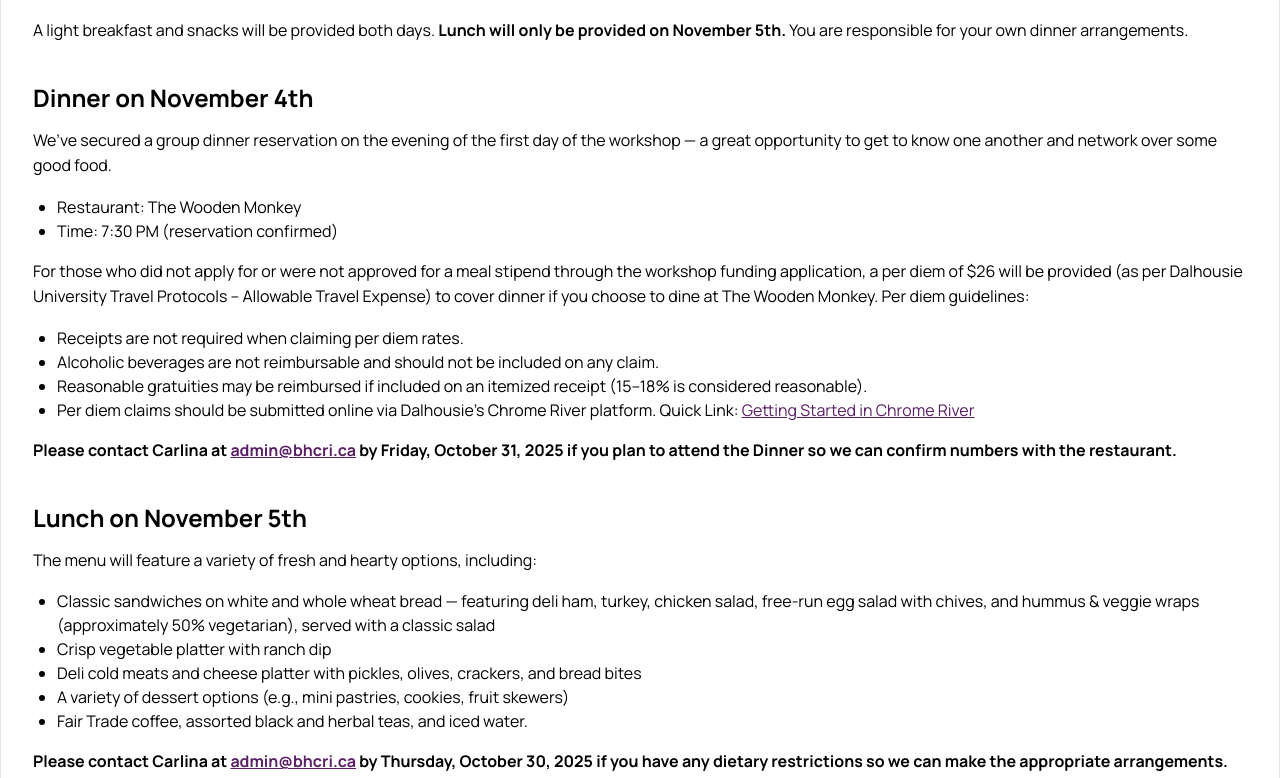
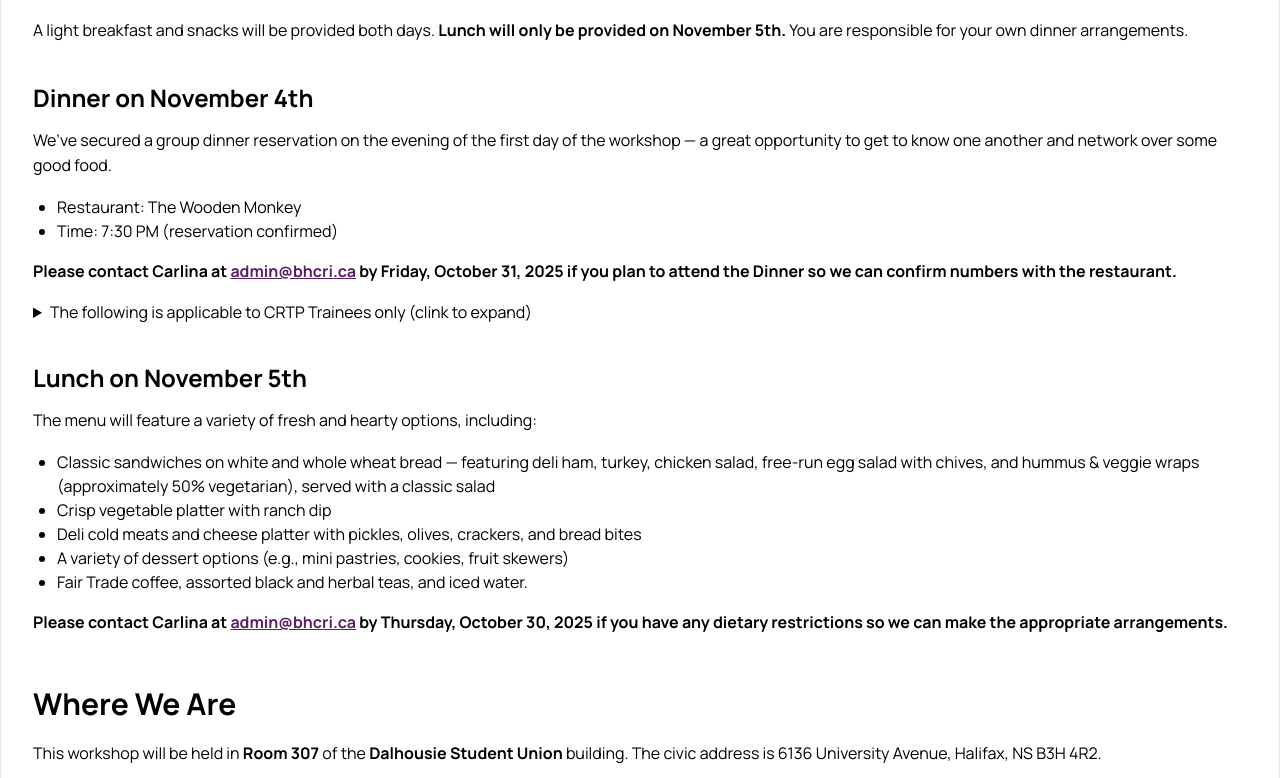
Before and after one commit to bioinformaticsdotca/travel_logistics, a Jekyll site: the page built from halifax/GPO_Hal-2511.md, in a window 1280 px wide and 900 px high, scrolled down 436 px, cut to the strip 0-778 px from the top of the window. Built offline with Jekyll 4.4.1, drawn with Linux system fonts in a browser that asks for light colours; nearby versions of some CDN libraries.

Commit message:
Update GPO_Hal-2511.md

```diff
--- a/halifax/GPO_Hal-2511.md
+++ b/halifax/GPO_Hal-2511.md
@@ -17,15 +17,26 @@ We’ve secured a group dinner reservation on the evening of the first day of th
 * Restaurant: The Wooden Monkey
 * Time: 7:30 PM (reservation confirmed)
 
-For those who did not apply for or were not approved for a meal stipend through the workshop funding application, a per diem of $26 will be provided (as per Dalhousie University Travel Protocols – Allowable Travel Expense) to cover dinner if you choose to dine at The Wooden Monkey.
-Per diem guidelines:
-* Receipts are not required when claiming per diem rates.
-* Alcoholic beverages are not reimbursable and should not be included on any claim.
-* Reasonable gratuities may be reimbursed if included on an itemized receipt (15–18% is considered reasonable).
-* Per diem claims should be submitted online via Dalhousie’s Chrome River platform.
-Quick Link: [Getting Started in Chrome River](https://dalu.sharepoint.com/sites/dohc/SitePages/Get-Started-in-Chrome-River.aspx?csf=1&web=1&e=HwFZI8&cid=7c95c3b7-7d70-432b-bf18-4f3eb4cbe372)
+**Please contact Carlina at [admin@bhcri.ca](mailto:admin@bhcri.ca) by Friday, October 31, 2025 if you plan to attend the Dinner so we can confirm numbers with the restaurant.**
 
-**Please contact Carlina at [admin@bhcri.ca](mailto:admin@bhcri.ca) by Friday, October 31, 2025 if you plan to attend the Dinner so we can confirm numbers with the restaurant.**
+
+<details>
+    <summary>The following is applicable to CRTP Trainees only (clink to expand)</summary>
+    For those who did not apply for or were not approved for a meal stipend through the workshop funding application, a per diem of $26 will be provided (as per Dalhousie University Travel Protocols – Allowable Travel Expense) to cover dinner if you choose to dine at The Wooden Monkey.
+    Per diem guidelines:
+    <ul>
+        <li>Receipts are not required when claiming per diem rates.</li>
+        <li>Alcoholic beverages are not reimbursable and should not be included on any claim.</li>
+        <li>Reasonable gratuities may be reimbursed if included on an itemized receipt (15–18% is considered reasonable).</li>
+        <li>Per diem claims should be submitted online via Dalhousie’s Chrome River platform.
+            <ul>
+                Quick Link: <a href="https://dalu.sharepoint.com/sites/dohc/SitePages/Get-Started-in-Chrome-River.aspx?csf=1&web=1&e=HwFZI8&cid=7c95c3b7-7d70-432b-bf18-4f3eb4cbe372">Getting Started in Chrome River</a>
+            </ul>
+        </li>
+    </ul>
+</details>
+
+
 
 ### Lunch on November 5th
 
```
